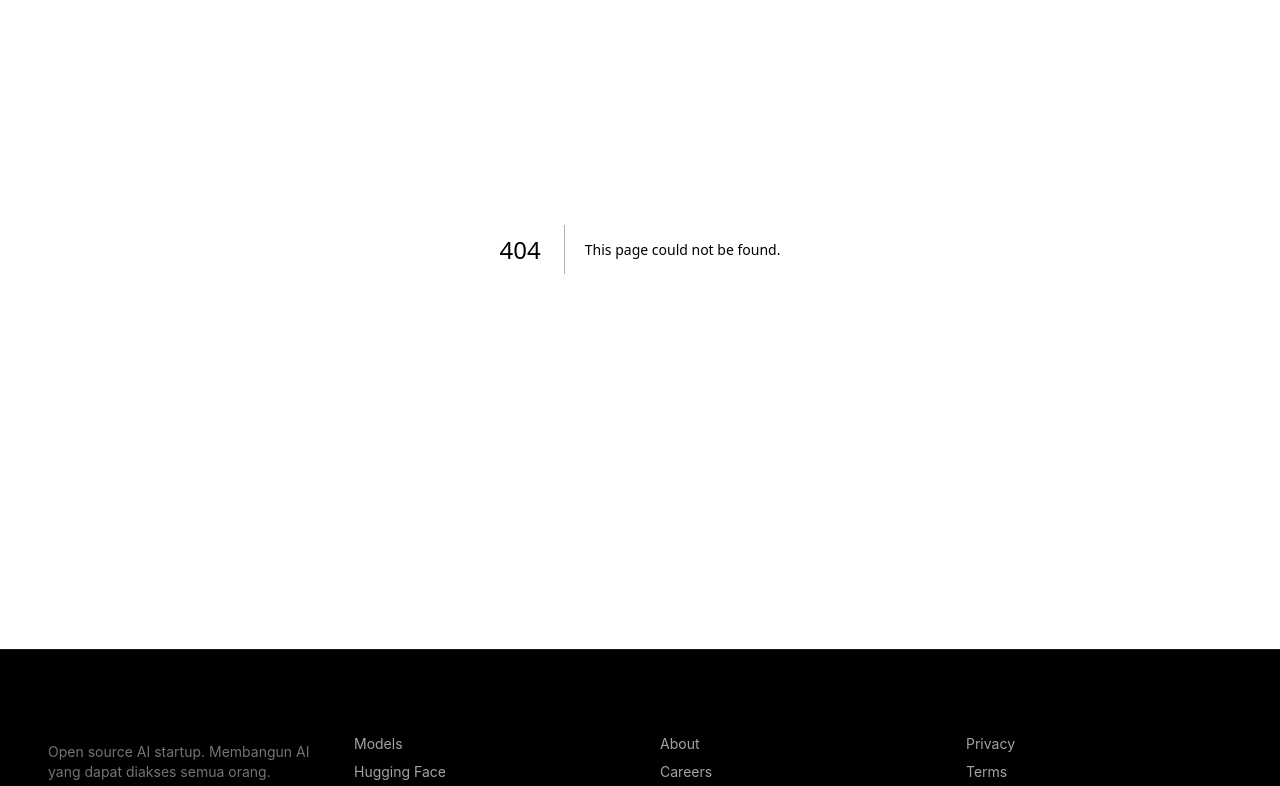
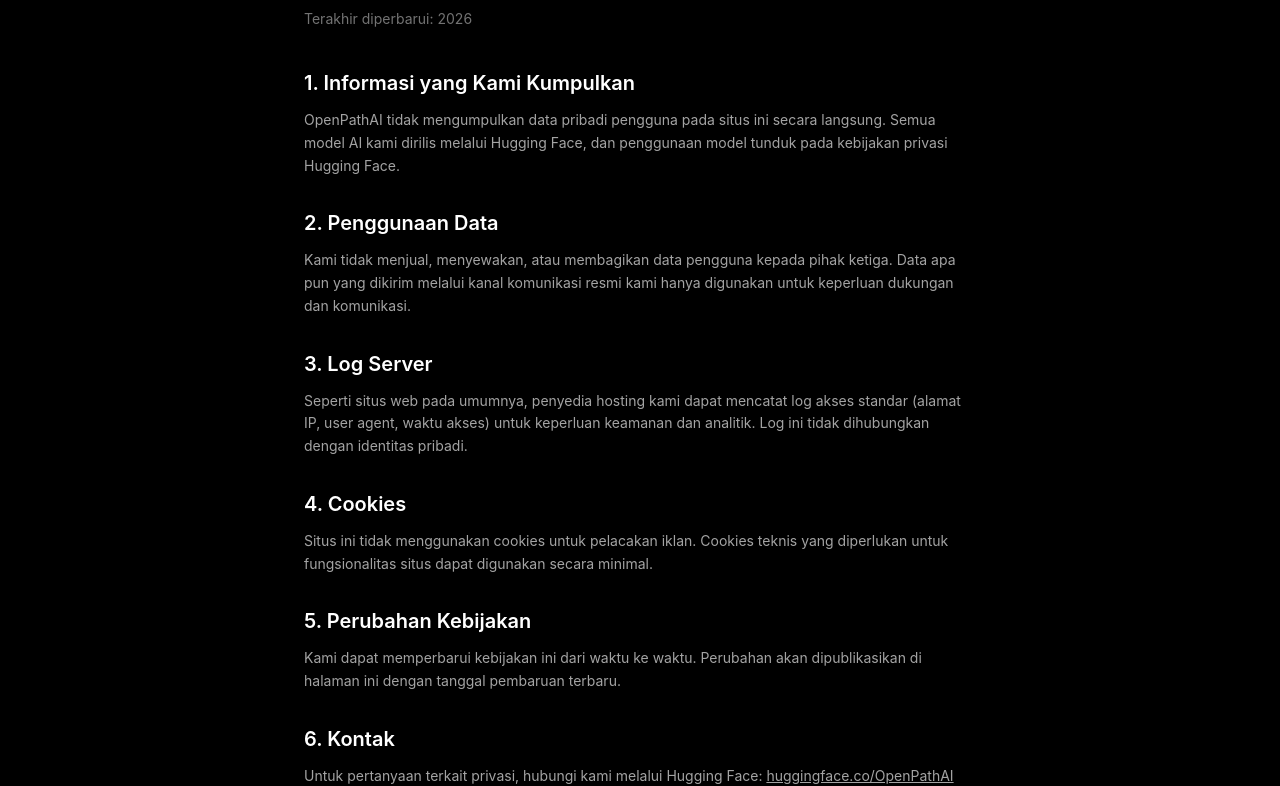
Before and after one commit to titan-dev-org/OpenPathAI, a Next.js app: page /privacy in a window 1280 px wide. Before the commit this address had no page. Shown: the part 215-1001 px from the top of the page. Built offline with nearby package versions, Linux system fonts and the light colour scheme.

Commit message:
Add Privacy Policy page
This file contains the Privacy Policy for OpenPathAI, detailing data collection, usage, server logs, cookies, policy changes, and contact information.

```diff
--- /dev/null
+++ b/app/privacy/page.tsx
@@ -0,0 +1,89 @@
+export const metadata = {
+  title: "Privacy Policy — OpenPathAI",
+  description: "Kebijakan privasi OpenPathAI.",
+};
+
+export default function PrivacyPage() {
+  return (
+    <section className="mx-auto max-w-3xl px-6 py-20 lg:px-12">
+      <p className="text-xs font-semibold uppercase tracking-widest text-neutral-500">
+        Legal
+      </p>
+      <h1 className="mt-3 text-4xl font-bold tracking-tight">Privacy Policy</h1>
+      <p className="mt-3 text-sm text-neutral-500">
+        Terakhir diperbarui: {new Date().getFullYear()}
+      </p>
+
+      <div className="mt-10 space-y-8 text-neutral-300">
+        <div>
+          <h2 className="text-xl font-semibold text-white">
+            1. Informasi yang Kami Kumpulkan
+          </h2>
+          <p className="mt-3 text-sm leading-relaxed text-neutral-400">
+            OpenPathAI tidak mengumpulkan data pribadi pengguna pada situs ini
+            secara langsung. Semua model AI kami dirilis melalui Hugging Face,
+            dan penggunaan model tunduk pada kebijakan privasi Hugging Face.
+          </p>
+        </div>
+
+        <div>
+          <h2 className="text-xl font-semibold text-white">
+            2. Penggunaan Data
+          </h2>
+          <p className="mt-3 text-sm leading-relaxed text-neutral-400">
+            Kami tidak menjual, menyewakan, atau membagikan data pengguna
+            kepada pihak ketiga. Data apa pun yang dikirim melalui kanal
+            komunikasi resmi kami hanya digunakan untuk keperluan dukungan
+            dan komunikasi.
+          </p>
+        </div>
+
+        <div>
+          <h2 className="text-xl font-semibold text-white">3. Log Server</h2>
+          <p className="mt-3 text-sm leading-relaxed text-neutral-400">
+            Seperti situs web pada umumnya, penyedia hosting kami dapat mencatat
+            log akses standar (alamat IP, user agent, waktu akses) untuk
+            keperluan keamanan dan analitik. Log ini tidak dihubungkan dengan
+            identitas pribadi.
+          </p>
+        </div>
+
+        <div>
+          <h2 className="text-xl font-semibold text-white">4. Cookies</h2>
+          <p className="mt-3 text-sm leading-relaxed text-neutral-400">
+            Situs ini tidak menggunakan cookies untuk pelacakan iklan. Cookies
+            teknis yang diperlukan untuk fungsionalitas situs dapat digunakan
+            secara minimal.
+          </p>
+        </div>
+
+        <div>
+          <h2 className="text-xl font-semibold text-white">
+            5. Perubahan Kebijakan
+          </h2>
+          <p className="mt-3 text-sm leading-relaxed text-neutral-400">
+            Kami dapat memperbarui kebijakan ini dari waktu ke waktu.
+            Perubahan akan dipublikasikan di halaman ini dengan tanggal
+            pembaruan terbaru.
+          </p>
+        </div>
+
+        <div>
+          <h2 className="text-xl font-semibold text-white">6. Kontak</h2>
+          <p className="mt-3 text-sm leading-relaxed text-neutral-400">
+            Untuk pertanyaan terkait privasi, hubungi kami melalui Hugging
+            Face:{" "}
+            <a
+              href="https://huggingface.co/OpenPathAI"
+              target="_blank"
+              rel="noreferrer"
+              className="underline hover:text-white"
+            >
+              huggingface.co/OpenPathAI
+            </a>
+          </p>
+        </div>
+      </div>
+    </section>
+  );
+}
```
